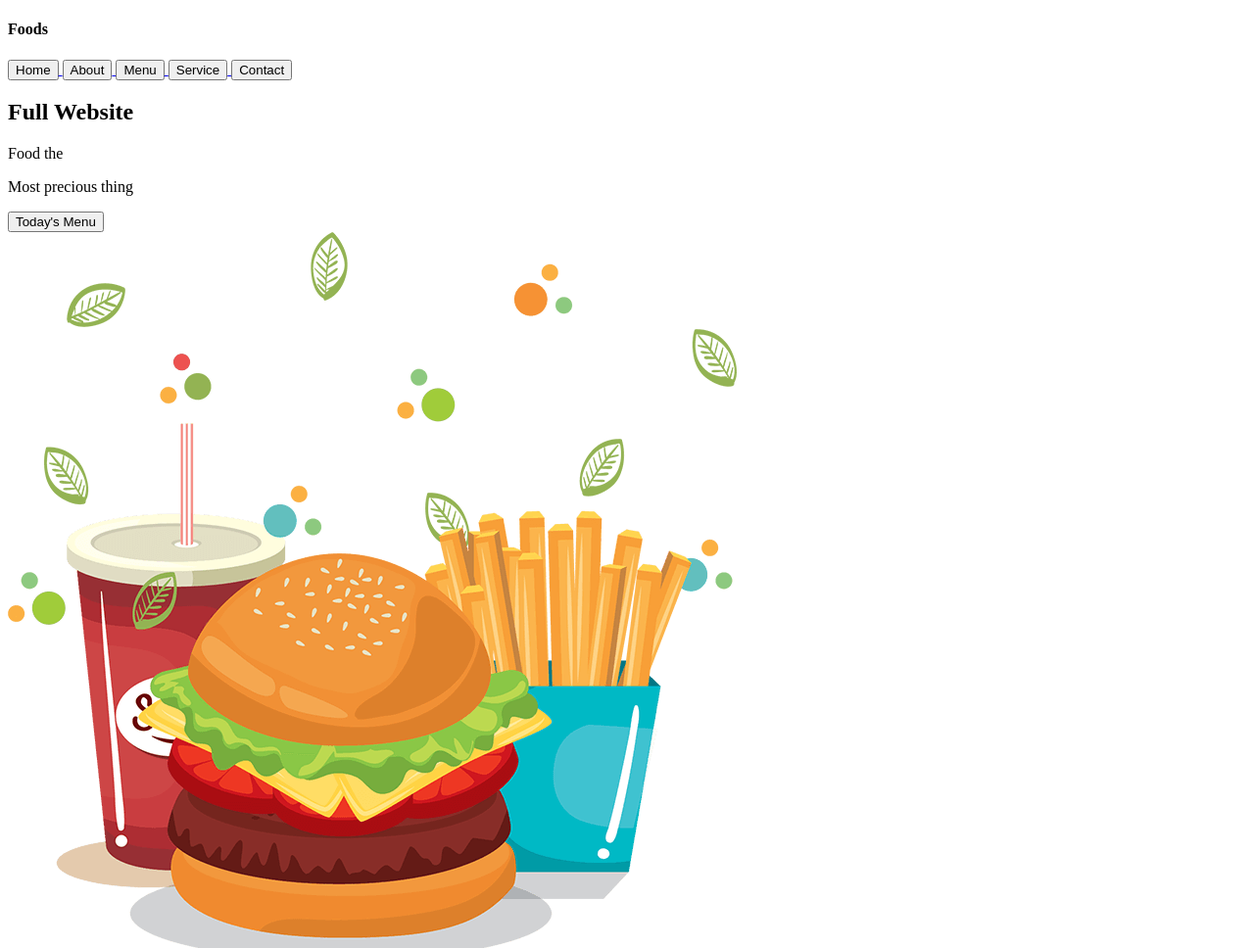
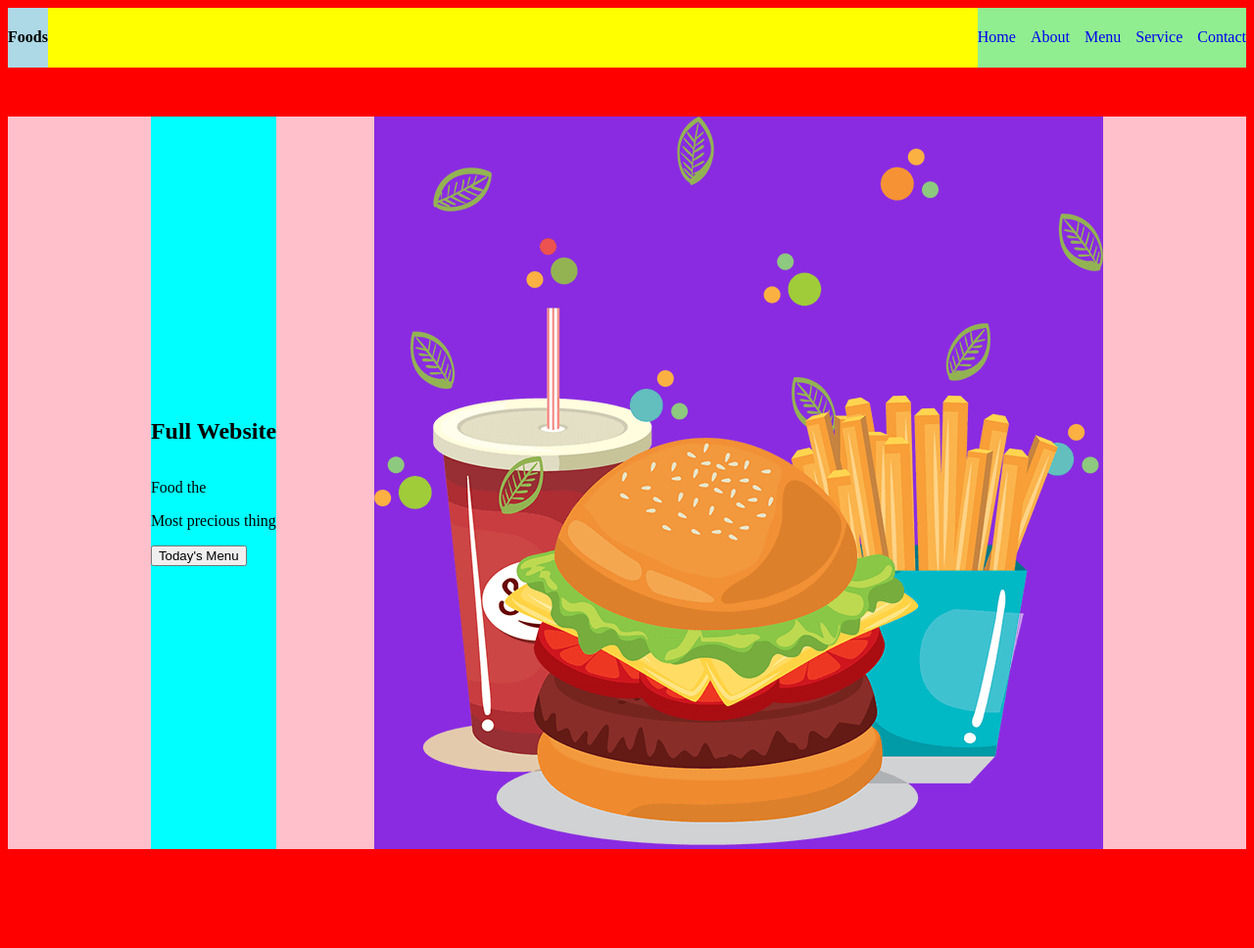
Before and after one commit to kathepr/proyectoWeb, a plain HTML site: page index.html in a window 1280 px wide. Shown: the top 968 px of the page at 98% size. After the commit the page ends 875 px from the top, so only its background shows below. Drawn offline with Linux system fonts and the light colour scheme.

Commit message:
Se realiza maquetacion de la vista home en index.css e index.html

```diff
--- a/css/style.css
+++ b/css/style.css
@@ -0,0 +1,61 @@
+@import url(./variable.css);
+
+
+*{
+    box-sizing: border-box;
+}
+
+.body{
+    background-color: red;
+    display: flex;
+    flex-direction: column;
+    gap:50px
+
+
+}
+.header {
+    background-color: yellow;
+    display: flex;
+    justify-content: space-between; /*horizontal*/
+
+}
+.header__titulo {
+    background-color: lightblue;
+}
+.header__navegacion {
+    background-color: lightgreen;
+    display: flex;
+    align-items: center; /*vertical*/
+    gap: 15px;
+}
+
+
+.header__navegacion a{
+    text-decoration: none;
+
+}
+
+
+.main {
+    background-color: pink;
+    display: flex;
+    justify-content: center;
+    gap: 100px;
+    height: 100%;
+    width: 100%;
+}
+.main__contenido {
+    background-color: aqua;
+    display: flex;
+    align-content: center;
+    justify-content: center;
+    flex-direction: column;
+}
+
+.contenido__parrafo{
+
+}
+
+.main__imagen {
+    background-color: blueviolet;
+}
--- a/index.html
+++ b/index.html
@@ -3,52 +3,45 @@
 <head>
     <meta charset="UTF-8">
     <meta name="viewport" content="width=device-width, initial-scale=1.0">
-    <title>Proyecto WEB</title>
+    <link rel="stylesheet" href="./css/style.css">
 </head>
 
-<body>
+<body class="body">
 
-    <header>
+    <header class="header">
 
-        <article>
+        <article class="header__titulo">
             <h4>Foods</h4>
         </article>
 
-        <article>
+        <nav class="header__navegacion">
 
-            <a href="#">
-                <button>Home</button>
-            </a>
+            <a href="#">Home</a>
 
-            <a href="#">
-                <button>About</button>
-            </a>
+            <a href="#">About</a>
 
-            <a href="#">
-                <button>Menu</button>
-            </a>
+            <a href="#">Menu</a>
 
-            <a href="#">
-                <button>Service</button>
-            </a>
+            <a href="#">Service</a>
 
-            <a href="#">
-                <button>Contact</button>
-            </a>
+            <a href="#">Contact</a>
 
-        </article>
+        </nav>
 
     </header>
 
 
 
 
-    <main>
-        <article>
+    <main class="main">
+        <article class="main__contenido">
 
             <h1>Full Website</h1>
-            <p>Food the</p>
-            <p>Most precious thing</p>
+
+            <div class="contenido__parrafo">
+                <p>Food the</p>
+                <p>Most precious thing</p>
+            </div>
 
             <a href="#">
                 <button type="button">Today's Menu</button>
@@ -56,7 +49,7 @@
 
         </article>
 
-        <div>
+        <div class="main__imagen">
             <img src="./storage/image/home.png" alt="Home">
         </div>
 
```
Also changed, not shown: views/about.html (added, +11 -0 lines), css/about.css (added).
